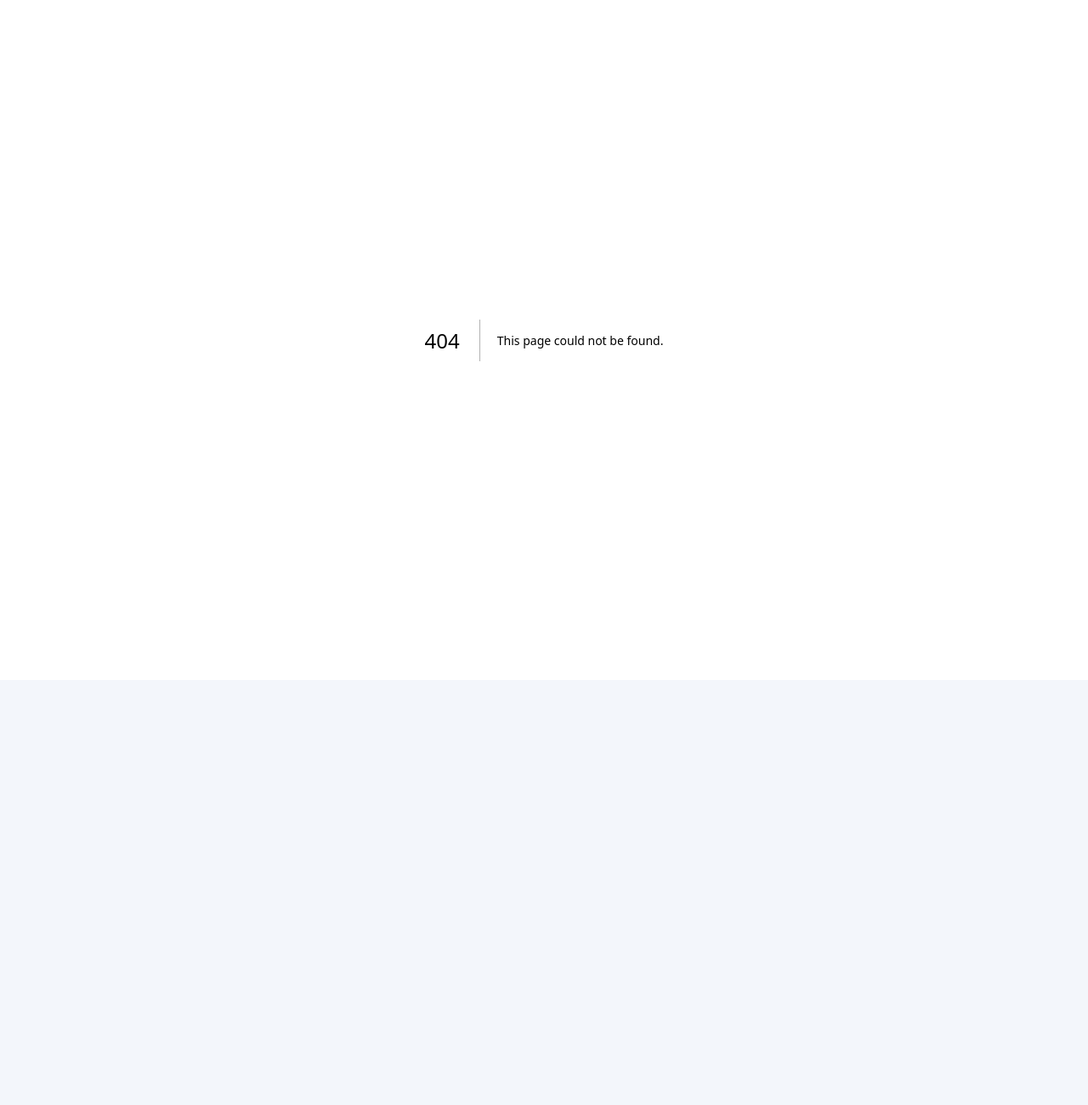
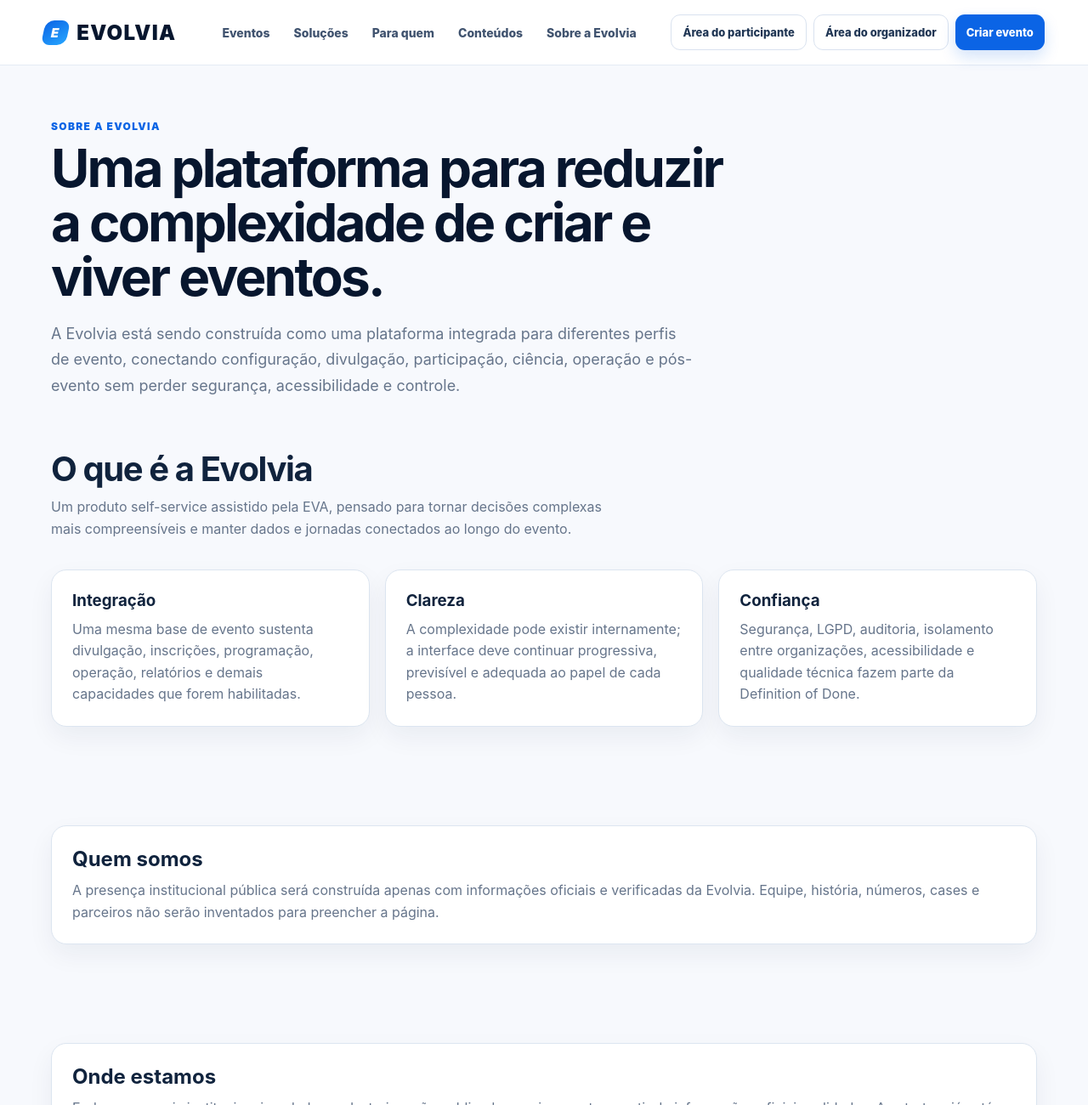
Before and after one commit to evolvia-tecnologia/evolvia-platform, a Next.js app in the folder apps/web/: page /sobre in a window 1280 px wide. Before the commit this address had no page. Shown: the top 1300 px of the page at 85% size. Before the commit the page ends 800 px from the top, so only its background shows below. Built offline with nearby package versions, Linux system fonts and the light colour scheme.

Commit message:
feat(web): adicionar página institucional da Evolvia

```diff
--- /dev/null
+++ b/apps/web/app/sobre/page.tsx
@@ -0,0 +1,50 @@
+import type { Metadata } from 'next';
+import { PublicSiteShell } from '../../components/public-site-shell';
+import styles from '../../components/public-site-shell.module.css';
+
+export const metadata: Metadata = {
+  title: 'Sobre a Evolvia',
+  description: 'Conheça a proposta da Evolvia, quem ela atende e os princípios que orientam sua tecnologia para eventos.',
+};
+
+export default function AboutPage() {
+  return <PublicSiteShell>
+    <div className={styles.page}>
+      <p className={styles.eyebrow}>SOBRE A EVOLVIA</p>
+      <h1 className={styles.title}>Uma plataforma para reduzir a complexidade de criar e viver eventos.</h1>
+      <p className={styles.lead}>A Evolvia está sendo construída como uma plataforma integrada para diferentes perfis de evento, conectando configuração, divulgação, participação, ciência, operação e pós-evento sem perder segurança, acessibilidade e controle.</p>
+
+      <section className={styles.section} aria-labelledby="o-que-e">
+        <div className={styles.sectionHead}><div><h2 id="o-que-e">O que é a Evolvia</h2><p>Um produto self-service assistido pela EVA, pensado para tornar decisões complexas mais compreensíveis e manter dados e jornadas conectados ao longo do evento.</p></div></div>
+        <div className={styles.grid}>
+          <article className={styles.card}><h3>Integração</h3><p>Uma mesma base de evento sustenta divulgação, inscrições, programação, operação, relatórios e demais capacidades que forem habilitadas.</p></article>
+          <article className={styles.card}><h3>Clareza</h3><p>A complexidade pode existir internamente; a interface deve continuar progressiva, previsível e adequada ao papel de cada pessoa.</p></article>
+          <article className={styles.card}><h3>Confiança</h3><p>Segurança, LGPD, auditoria, isolamento entre organizações, acessibilidade e qualidade técnica fazem parte da Definition of Done.</p></article>
+        </div>
+      </section>
+
+      <section className={styles.section} id="quem-somos" aria-labelledby="quem-somos-titulo">
+        <div className={styles.card}>
+          <h2 id="quem-somos-titulo">Quem somos</h2>
+          <p>A presença institucional pública será construída apenas com informações oficiais e verificadas da Evolvia. Equipe, história, números, cases e parceiros não serão inventados para preencher a página.</p>
+        </div>
+      </section>
+
+      <section className={styles.section} id="onde-estamos" aria-labelledby="onde-estamos-titulo">
+        <div className={styles.card}>
+          <h2 id="onde-estamos-titulo">Onde estamos</h2>
+          <p>Endereço, canais institucionais e dados cadastrais serão publicados aqui somente a partir de informações oficiais validadas. A estrutura já está preparada para isso sem criar conteúdo local fictício para SEO.</p>
+        </div>
+      </section>
+
+      <section className={styles.section} aria-labelledby="principios">
+        <div className={styles.sectionHead}><div><h2 id="principios">Princípios de produto</h2><p>O portal institucional deve demonstrar a mesma qualidade exigida dentro da plataforma.</p></div></div>
+        <div className={styles.grid}>
+          <article className={styles.card}><h3>Acessível por padrão</h3><p>WCAG 2.2 AA, navegação por teclado, foco visível, contraste, reflow e redução de movimento fazem parte da base técnica.</p></article>
+          <article className={styles.card}><h3>Dados reais</h3><p>Sem métricas, eventos, depoimentos, insights ou benefícios apresentados como fatos quando ainda não houver fonte real.</p></article>
+          <article className={styles.card}><h3>Software sustentável</h3><p>Código enxuto, dependências justificadas, performance, observabilidade e manutenção simples orientam as decisões de engenharia.</p></article>
+        </div>
+      </section>
+    </div>
+  </PublicSiteShell>;
+}
```
